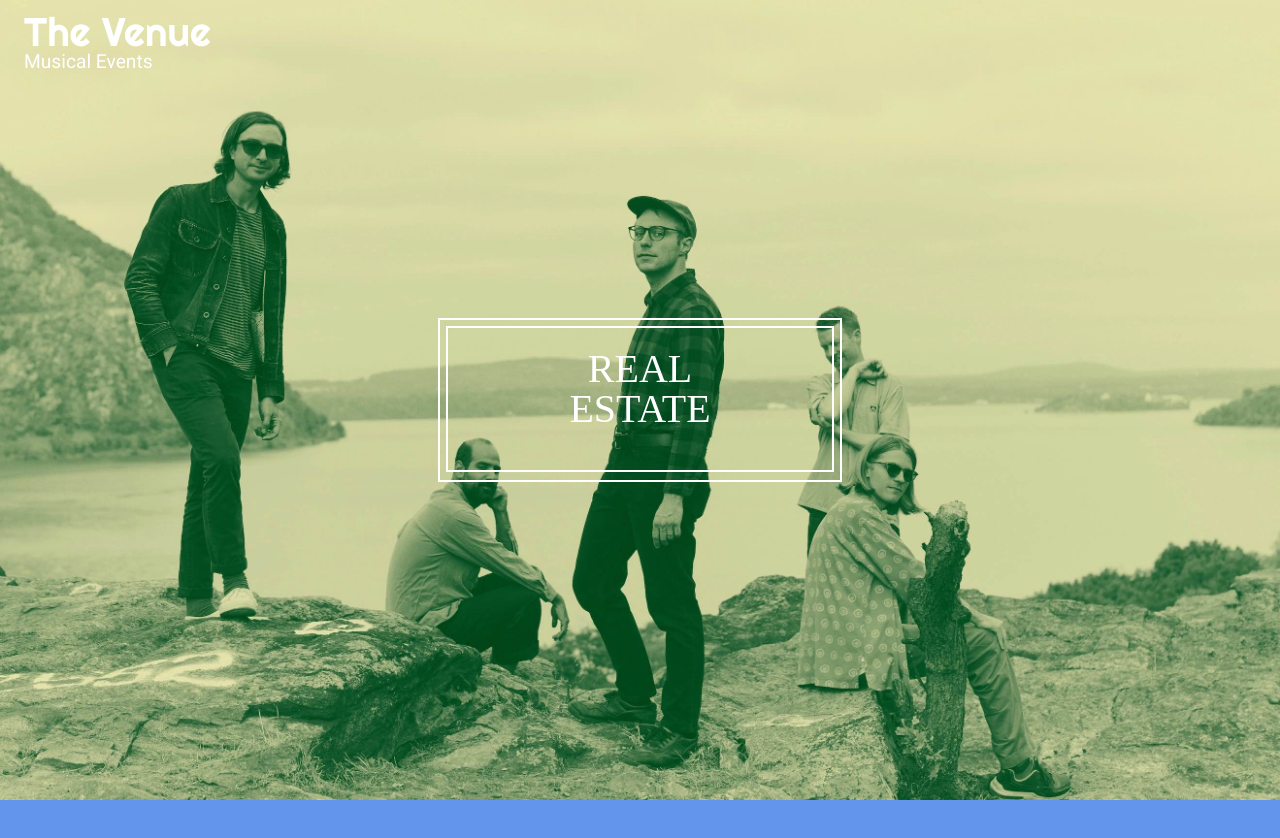
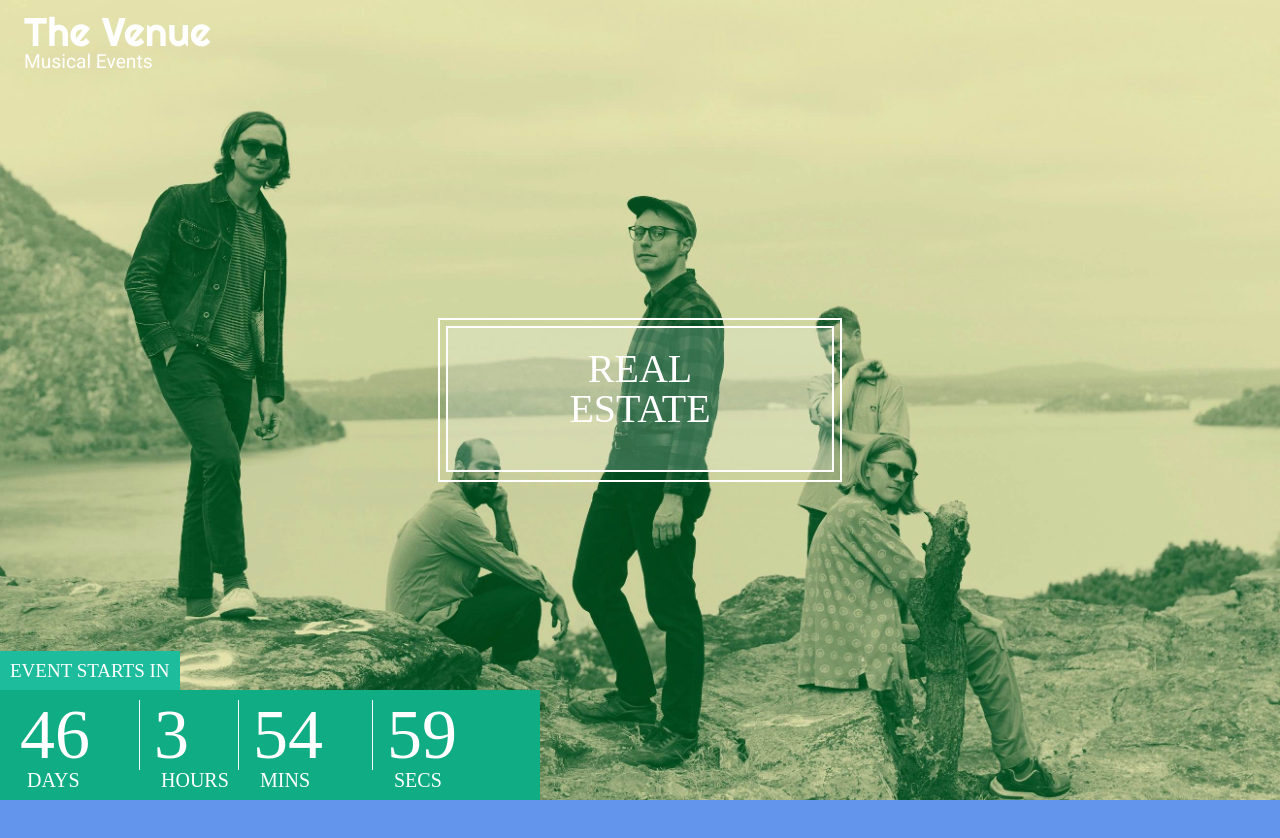
Before and after one commit to JamesBissick/TheVenue, a React (Vite) app: page / in a window 1280 px wide. Shown: the top 838 px of the page. Built offline with nearby package versions, Linux system fonts and the light colour scheme.

Commit message:
✨ - Added Countdown component + a few visual fixes

```diff
--- /dev/null
+++ b/src/components/Featured/Countdown.jsx
@@ -0,0 +1,67 @@
+import React, { Component } from 'react';
+import Slide from 'react-reveal/Slide';
+
+class Countdown extends Component {
+
+  state = {
+    deadline: 'Oct, 15, 2021',
+    days: '0',
+    hours: '0',
+    minutes: '0',
+    seconds: '0'
+  };
+
+  getTimeUntil(deadline) {
+    const time = Date.parse(deadline) - Date.parse(new Date());
+
+    if (time < 0) {
+      console.log('Date passed');
+    } else {
+      const seconds = Math.floor((time / 1000) % 60);
+      const minutes = Math.floor((time / 1000 / 60) % 60);
+      const hours = Math.floor((time / (1000*60*60)) % 24);
+      const days = Math.floor((time / (1000*60*60*24)));
+
+      this.setState({
+        days: days,
+        hours: hours,
+        minutes: minutes,
+        seconds: seconds
+      });
+    }
+  }
+
+  componentDidMount() {
+    setInterval(() => this.getTimeUntil(this.state.deadline), 1000);
+  }
+
+  render() {
+    return (
+      <Slide left delay={ 800 }>
+        <div className='countdown_wrapper'>
+          <div className='countdown countdown_top'>Event starts in</div>
+          <div className='countdown countdown_bottom'>
+            <div className='countdown countdown_item'>
+              <div className='countdown countdown_time'>{this.state.days}</div>
+              <div className='countdown countdown_tag'>Days</div>
+            </div>
+            <div className='countdown countdown_item'>
+              <div className='countdown countdown_time'>{this.state.hours}</div>
+              <div className='countdown countdown_tag'>Hours</div>
+            </div>
+            <div className='countdown countdown_item'>
+              <div className='countdown countdown_time'>{this.state.minutes}</div>
+              <div className='countdown countdown_tag'>Mins</div>
+            </div>
+            <div className='countdown countdown_item'>
+              <div className='countdown countdown_time'>{this.state.seconds}</div>
+              <div className='countdown countdown_tag'>Secs</div>
+            </div>
+          </div>
+        </div>
+      </Slide>
+    );
+  }
+}
+
+export default Countdown;
--- a/src/components/Featured/Featured.jsx
+++ b/src/components/Featured/Featured.jsx
@@ -1,5 +1,6 @@
 import React from 'react';
 import Carrousel from './Carrousel';
+import Countdown from './Countdown';
 
 const Featured = () => {
   return (
@@ -8,8 +9,11 @@
     }>
       <Carrousel />
       <div className='artist artist_name'>
-        <div className='wrapper'>Real Estate</div>
+        <div className='wrapper'>
+          <div className='band band_name'>Real Estate</div>
+        </div>
       </div>
+      <Countdown />
     </div>
   );
 };
--- a/src/resources/styles.scss
+++ b/src/resources/styles.scss
@@ -42,10 +42,16 @@
     height: 121px;
     margin: 6px;
     text-align: center;
-    color: #fff;
+
     font-size: 40px;
     padding: 21px 70px 0px 70px;
     text-transform: uppercase;
+    background-color: rgba(255,255,255, .2);
+  }
+
+  & .band_name {
+    color: white;
+    opacity: 2;
   }
 }
 
@@ -57,3 +63,43 @@
 .carrousel_image {
   background-size: cover !important;
 }
+
+/*====================
+        COUNTDOWN
+======================*/
+
+.countdown_wrapper {
+  position:absolute;
+  bottom: 0px;
+  color:#ffffff;
+}
+
+.countdown_wrapper .countdown_top {
+  background: #1cbc9d;
+  font-size: 19px;
+  padding: 10px;
+  display: inline-block;
+  text-transform: uppercase;
+}
+
+.countdown_wrapper .countdown_bottom {
+  display: flex;
+  background: #10ac84;
+  padding: 10px 20px;
+}
+
+.countdown_wrapper .countdown_time {
+  font-size: 70px;
+  border-right: 1px solid ghostwhite;
+  margin-right: 14px;
+  padding-right: 49px;
+}
+.countdown_wrapper .countdown_item:last-child .countdown_time{
+  border:none;
+}
+
+.countdown_wrapper .countdown_tag {
+  text-transform: uppercase;
+  font-size: 20px;
+  padding-left: 7px;
+}
```
Also changed, not shown: src/resources/images/Slide_2.jpg.
